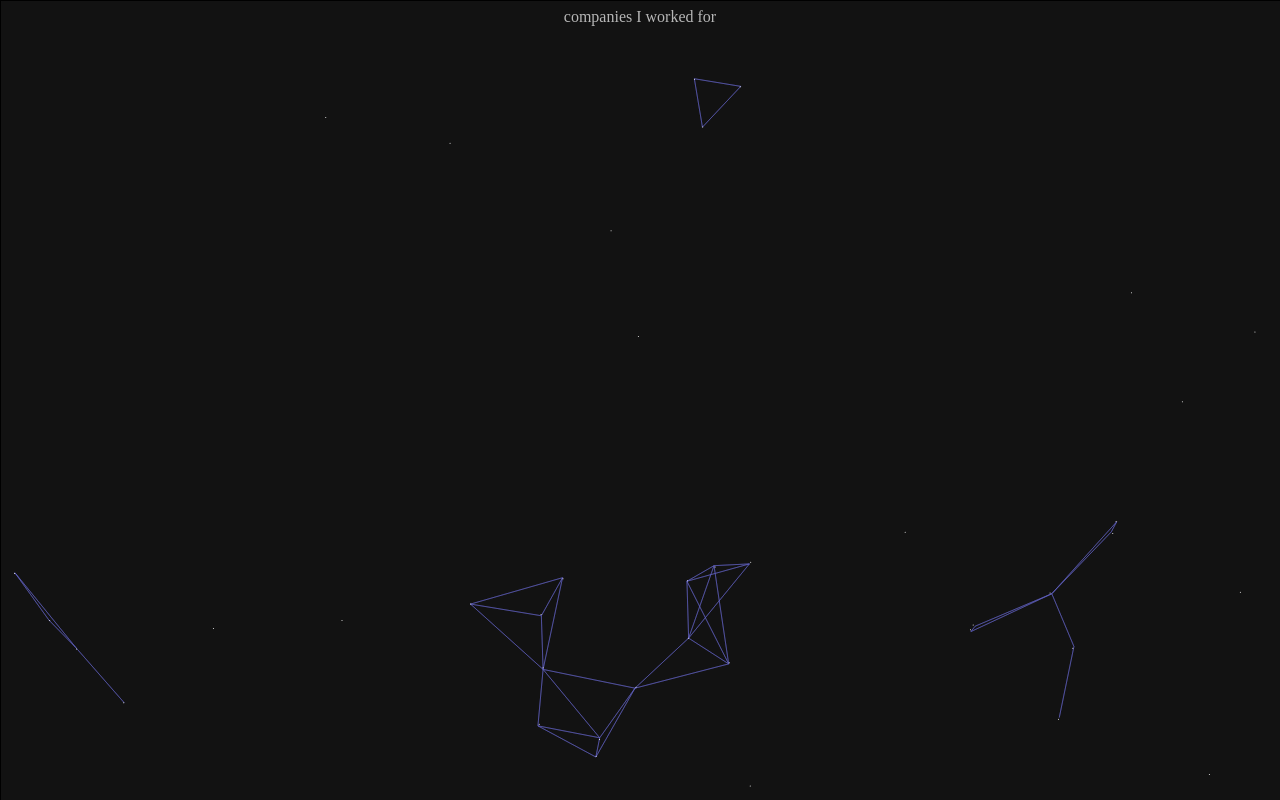
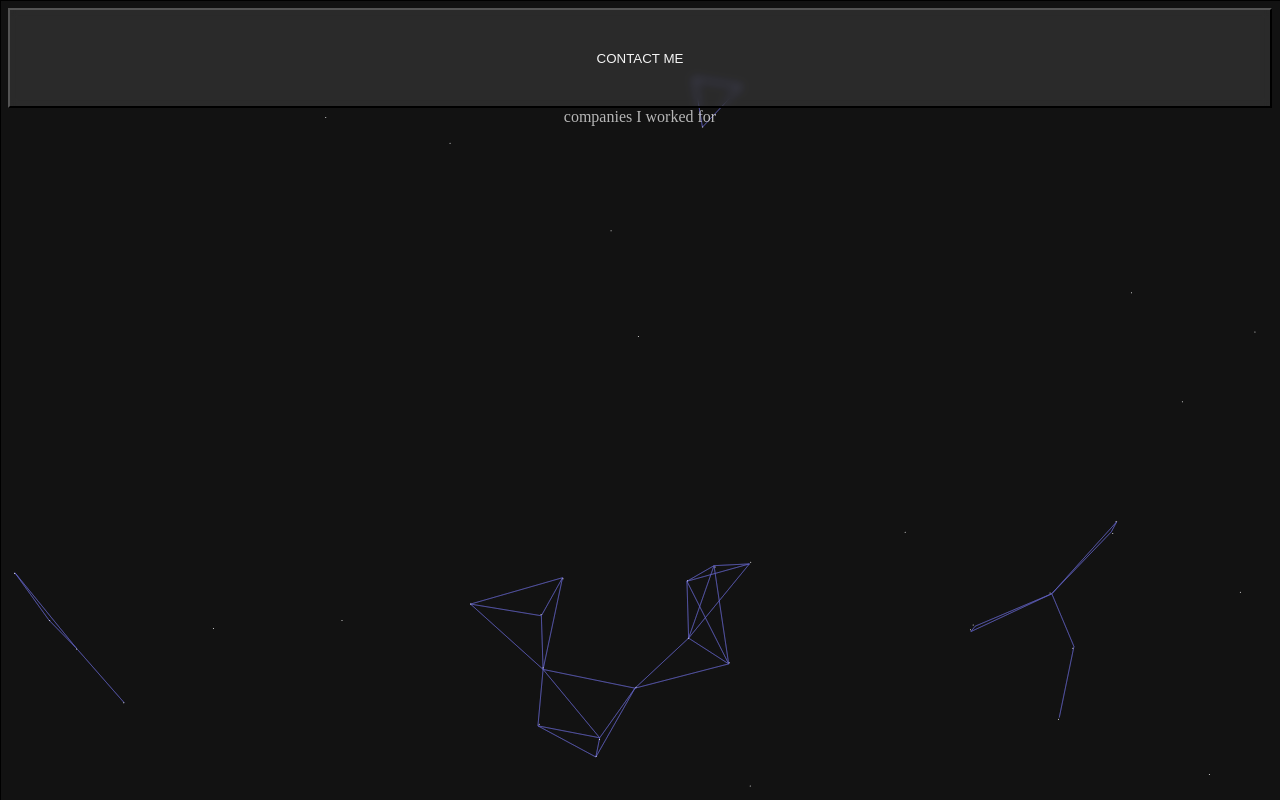
Before and after one commit to GiacomoRobino/fast-portfolio, an Angular app: page / in a window 1280 px wide. Built offline with nearby package versions, Linux system fonts and the light colour scheme.

Commit message:
implement header showing after initial animation

```diff
--- a/src/app/app.component.html
+++ b/src/app/app.component.html
@@ -2,19 +2,20 @@
 <div class="background">
   <app-background></app-background>
 </div>
-<!--
-<div class="header">
+
+<div *ngIf="headerVisible" class="header">
+  <!--
   <div #aboutMeButton class="header-element-container">
     <button class="header-button glass-effect" (click)="click('aboutMe')">ABOUT ME</button>
-  </div>
+  </div> -->
   <div #contactMeButton class="header-element-container">
     <button class="header-button glass-effect" (click)="click('contactMe')">CONTACT ME</button>
   </div>
 </div>
--->
+
 <div #componentContainer class="element-container">
   <app-contact-me #contactMeComponent *ngIf="visible.contactMe"></app-contact-me >
-  <app-about-me #aboutMeComponent *ngIf="visible.aboutMe" [(initiated)]="initiated"></app-about-me >
+  <app-about-me #aboutMeComponent *ngIf="visible.aboutMe" [(initiated)]="initiated" (finishedIntro)="finishedIntro()"></app-about-me >
 </div>
 <!--
 <div class="footer">
--- a/src/app/app.component.ts
+++ b/src/app/app.component.ts
@@ -21,6 +21,7 @@ export class AppComponent implements AfterViewInit {
   @ViewChild('introductionButton') projectsButton: any;
   @ViewChildren('introductionComponent') projectsComponent !: QueryList<ProjectsComponent>;
   @ViewChild('componentContainer') componentContainer: any;
+  public headerVisible = false;
 
   constructor(private http: HttpClient){
 
@@ -61,4 +62,8 @@ export class AppComponent implements AfterViewInit {
     const keys = Object.keys(this.visible);
     return keys.filter(key => this.visible[key])[0]
   }
+
+  finishedIntro(){
+    this.headerVisible = true;
+  }
 }
--- a/src/app/components/about-me/about-me.component.ts
+++ b/src/app/components/about-me/about-me.component.ts
@@ -25,6 +25,7 @@ import { StudyCardComponent } from './study-card/study-card.component';
 })
 export class AboutMeComponent implements OnInit {
   @Input() initiated = false;
+  @Output() finishedIntro: EventEmitter<any> = new EventEmitter();
   @Output() initiatedChange: EventEmitter<any> = new EventEmitter();
   @ViewChildren(forwardRef(() => JobCardComponent))
   jobCards: QueryList<JobCardComponent> = new QueryList();
@@ -70,6 +71,7 @@ export class AboutMeComponent implements OnInit {
             color: 'transparent',
           }).then(() =>{
             this.mainTextVisible = false;
+            this.finishedIntro.emit()
             this.animateJobs(1000)
           })}
           );
@@ -79,7 +81,6 @@ export class AboutMeComponent implements OnInit {
 
   clickOpen() {
     this.opened = !this.opened;
-    console.log('click open about me');
   }
 
   clickClose() {
```
